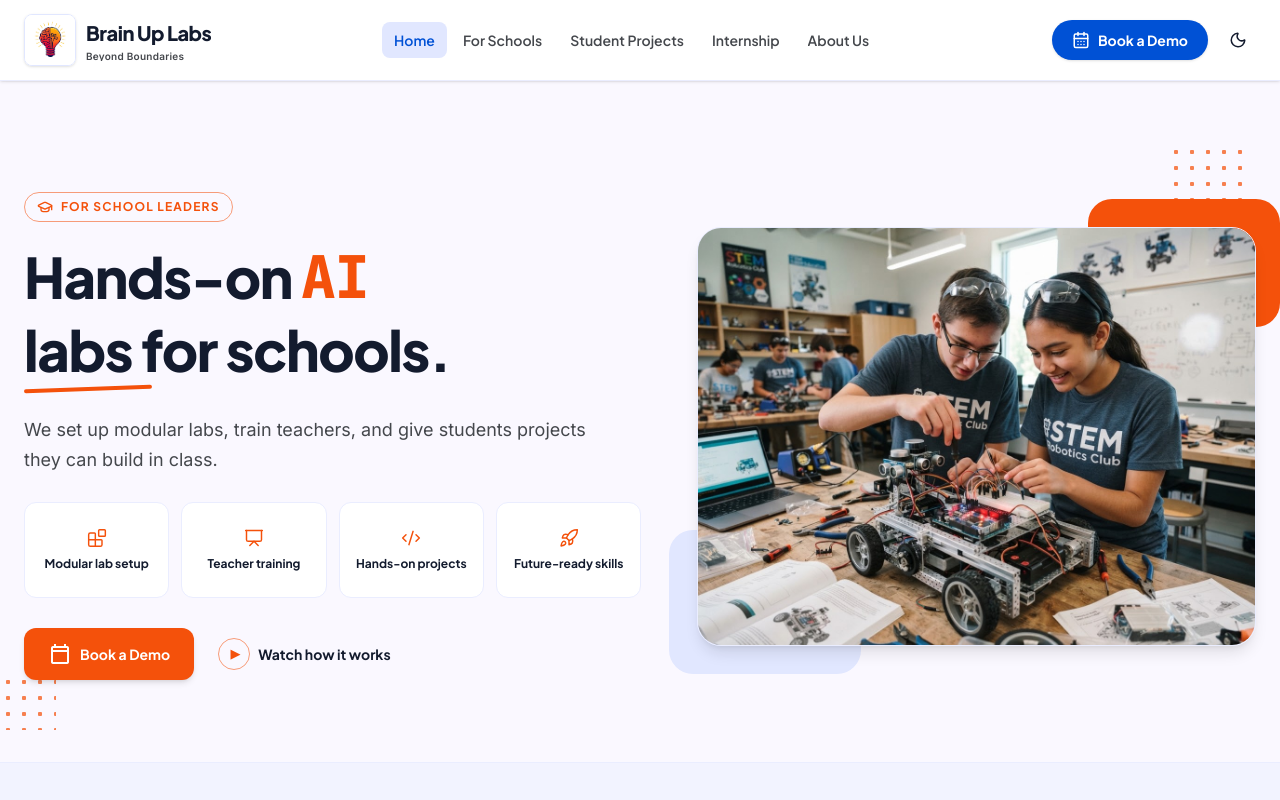
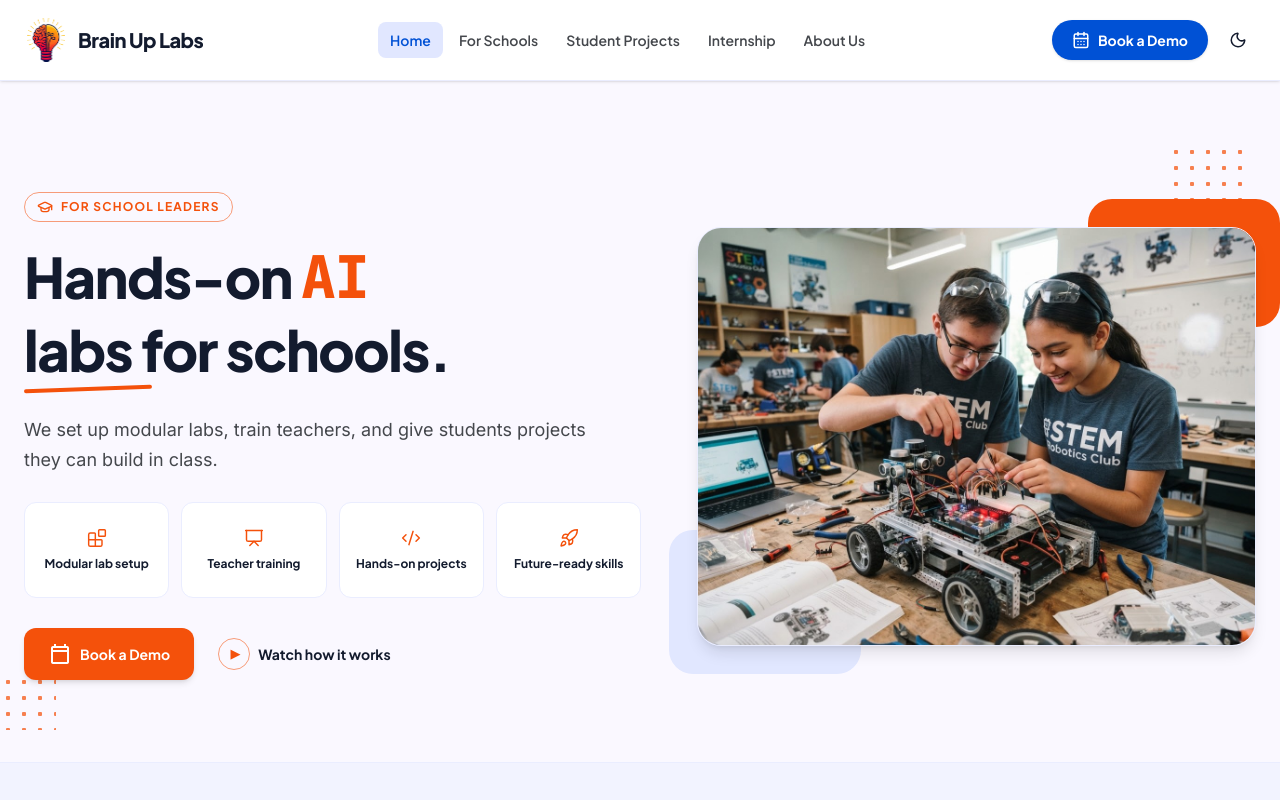
Before and after one commit to BRAINUPLABS/website-2.0, a React (Vite) app: page / in a window 1280 px wide. Shown: the top 800 px of the page. Built offline with nearby package versions, Linux system fonts and the light colour scheme.

Commit message:
change in logo background

```diff
--- a/src/components/Header.tsx
+++ b/src/components/Header.tsx
@@ -40,13 +40,8 @@ export const Header: React.FC<HeaderProps> = ({ currentPath, onNavigate, quoteIt
     <header className="fixed top-0 z-50 w-full border-b border-surface-container bg-surface-container-lowest/95 shadow-sm backdrop-blur-xl">
       <div className={`mx-auto flex max-w-7xl items-center justify-between gap-4 px-4 transition-all duration-300 sm:px-6 ${isCompact ? 'h-14' : 'h-20'}`}>
         <button onClick={() => navigate('home')} className="flex shrink-0 items-center gap-2.5 text-left">
-          <img src="/assets/Photos/logo_1.png" alt="Brain Up Labs" className={`rounded-lg border border-surface-container-high object-contain shadow-sm transition-all duration-300 ${isCompact ? 'h-9 w-9' : 'h-13 w-13'}`} />
-          <span className={`hidden overflow-hidden whitespace-nowrap transition-all duration-300 sm:block ${isCompact ? 'max-w-0 opacity-0' : 'max-w-48 opacity-100'}`}>
-            <span className="flex flex-col leading-none">
-              <span className="font-display text-xl font-extrabold tracking-tight text-on-surface">Brain Up Labs</span>
-              <span className="mt-1 text-[10px] font-semibold tracking-wide text-on-surface-variant">Beyond Boundaries</span>
-            </span>
-          </span>
+          <img src="/assets/Photos/logo-mark-transparent.png" alt="Brain Up Labs" className={`object-contain transition-all duration-300 ${isCompact ? 'h-9 w-9' : 'h-11 w-11'}`} />
+          <span className={`hidden overflow-hidden whitespace-nowrap font-display text-xl font-extrabold tracking-tight text-on-surface transition-all duration-300 sm:block ${isCompact ? 'max-w-0 opacity-0' : 'max-w-48 opacity-100'}`}>Brain Up Labs</span>
         </button>
         <nav aria-label="Main navigation" className="hidden items-center gap-1 lg:flex">
           {navigation.map((item) => {
```
